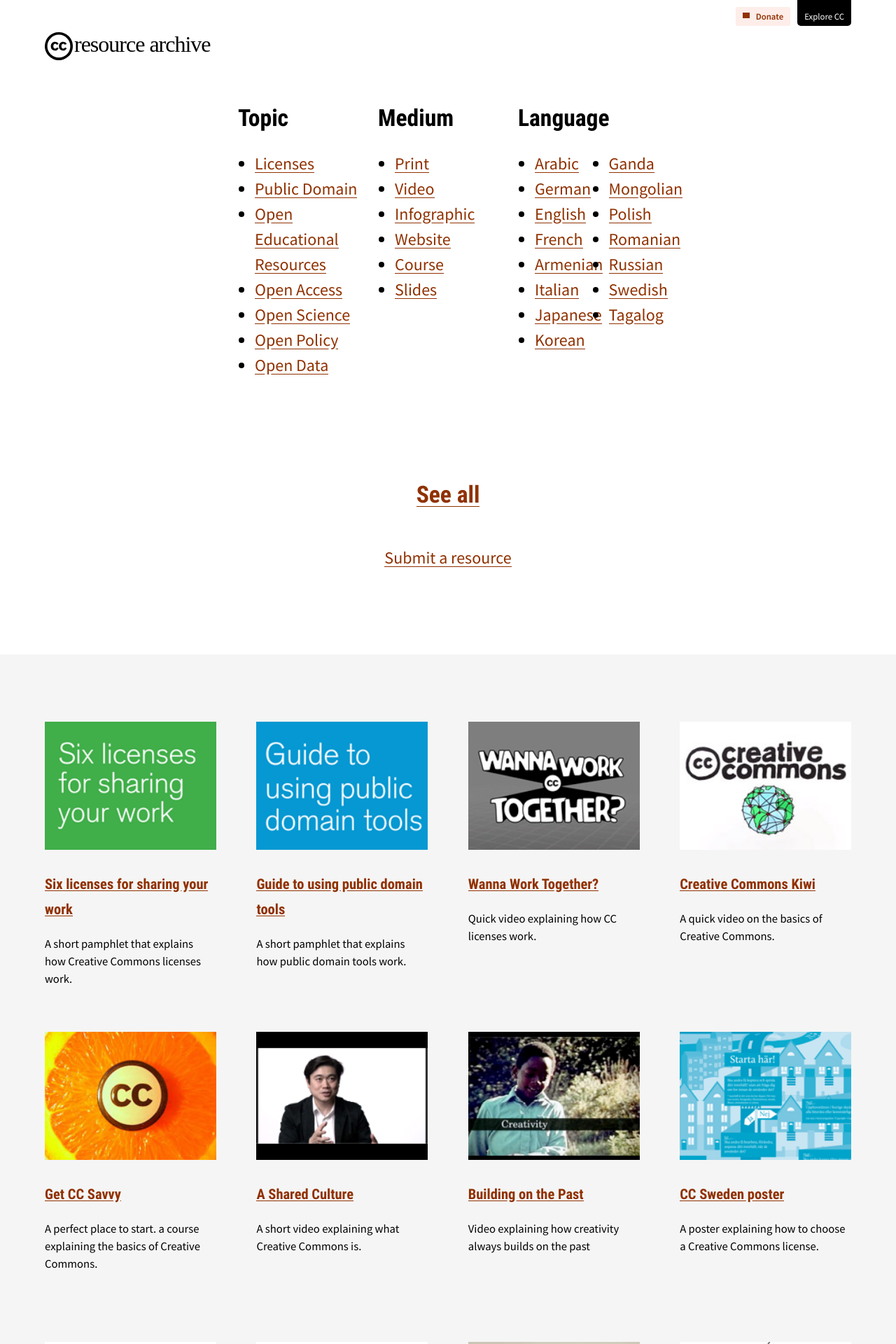
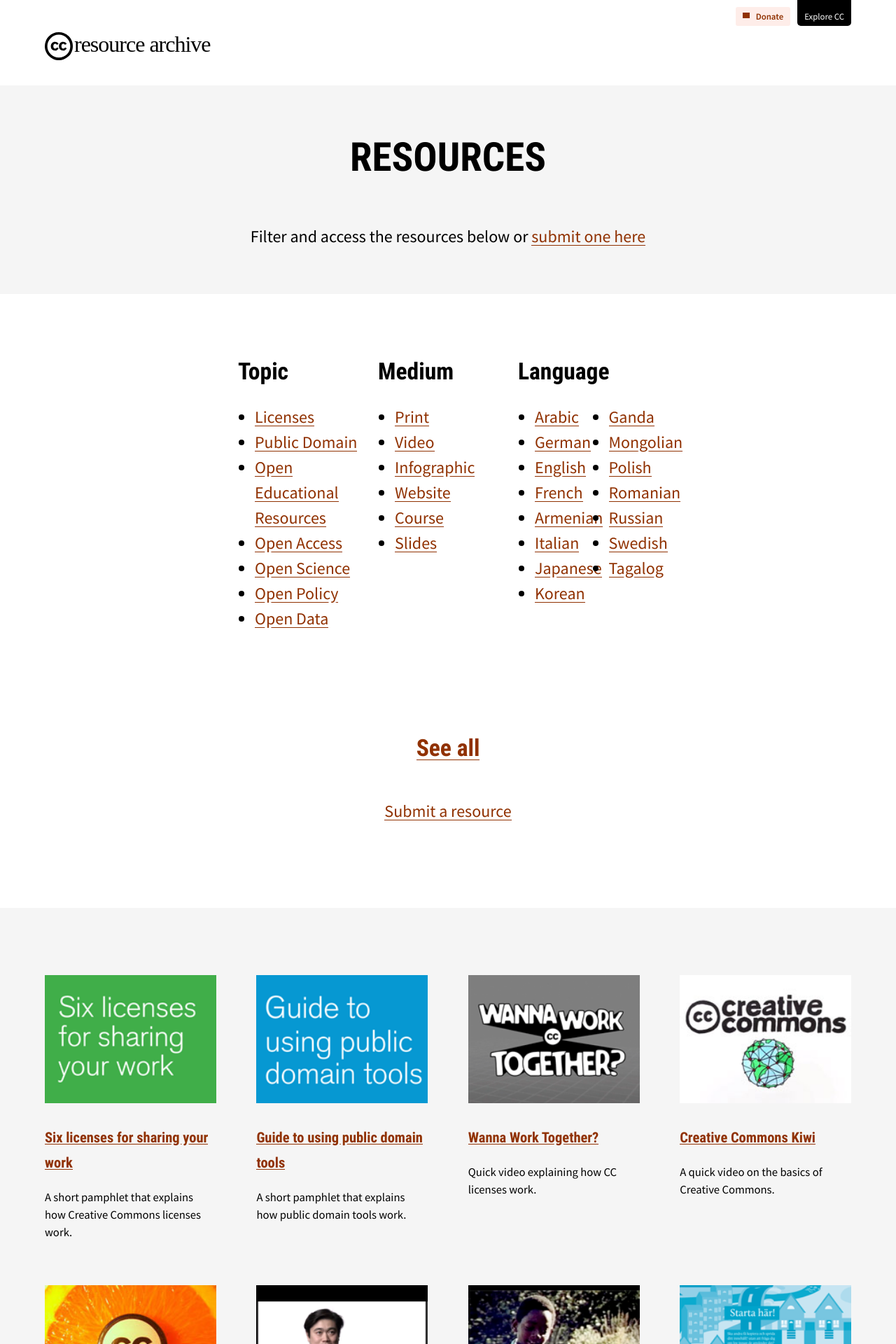
Before and after one commit to creativecommons/cc-resource-archive, a Jekyll site: the page built from docs/index.html, in a window 1280 px wide. Shown: the top 1920 px of the page at 70% size. Built offline with Jekyll 4.4.1, drawn with Linux system fonts in a browser that asks for light colours; nearby versions of some CDN libraries; some web fonts are replaced; library files that are not in the unit come from our copies; grey boxes are pictures that could not be loaded.

Commit message:
added section heading in listing.html and created style and documentation

```diff
--- a/docs/_assets/css/style.css
+++ b/docs/_assets/css/style.css
@@ -17,6 +17,10 @@
 main {
   width: 100%;
   padding: 0 0;
+}
+
+main > header::before {
+  left: 0;
 }
 
 main a {
--- a/docs/_layouts/listing.html
+++ b/docs/_layouts/listing.html
@@ -21,6 +21,13 @@
     {% include header.html %}
 
     <main>
+
+      <!-- The main heading for the site -->
+      <header>
+        <h1>RESOURCES</h1>
+        <p>Filter and access the resources below or <a href="/submit/">submit one here</a></p>
+      </header>
+
       <!-- All the content inside the pages following this layout will be present here. -->
       {{content}}
 
```
